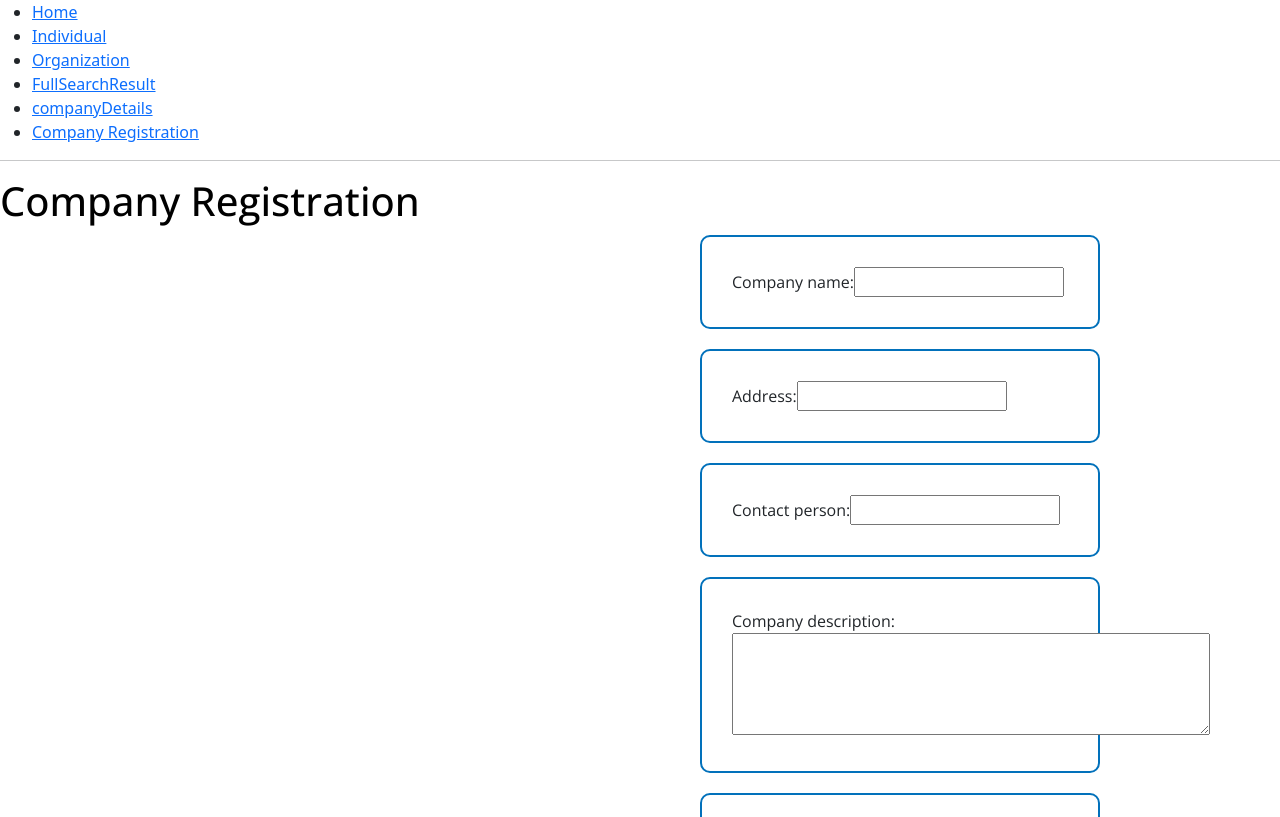
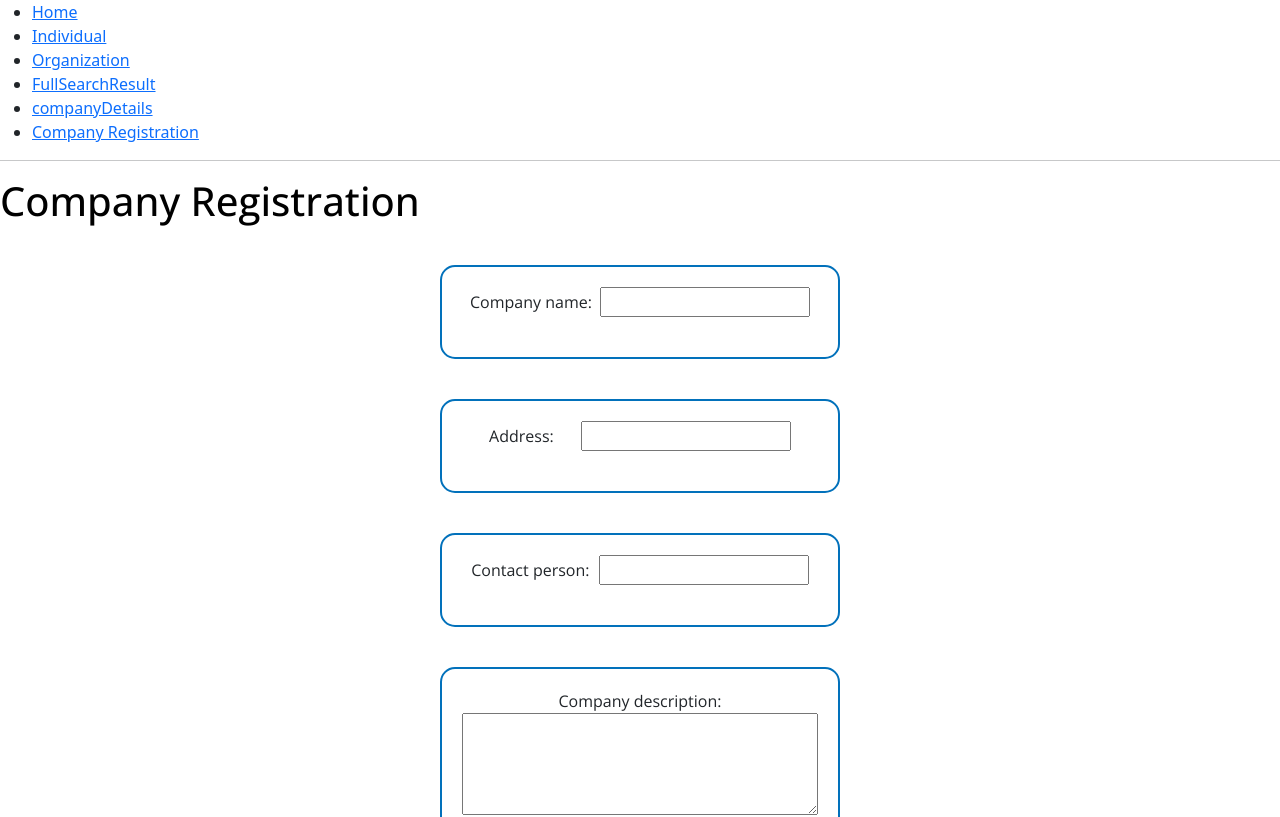
Before and after one commit to DanielssonJacob/blueberry, a React (Create React App) app in the folder blueberry-frontend/: page /registration in a window 1280 px wide. Shown: the top 817 px of the page. Built offline with nearby package versions, Linux system fonts and the light colour scheme.

Commit message:
Registration updated with form capabilities (ish)

```diff
--- a/blueberry-frontend/src/components/Registration/Registration.css
+++ b/blueberry-frontend/src/components/Registration/Registration.css
@@ -22,15 +22,16 @@
 }
 
 .inputField {
+    display:flex;
+    flex-wrap: wrap;
     font-family: 'Open Sans', sans-serif;
     justify-content: space-evenly;
-    padding: 30px;
     align-items: center;
-    border-radius: 10px;
     border: solid 2px #0271BB;
-    width: 400px;
-    margin-top: 10px;
-    margin-bottom: 20px;
-    margin-left: 700px;
-
+    width:400px;
+    padding:20px;
+    padding-bottom: 40px;
+    margin: auto;
+    border-radius: 15px;
+    margin-top: 40px;
 }
```
